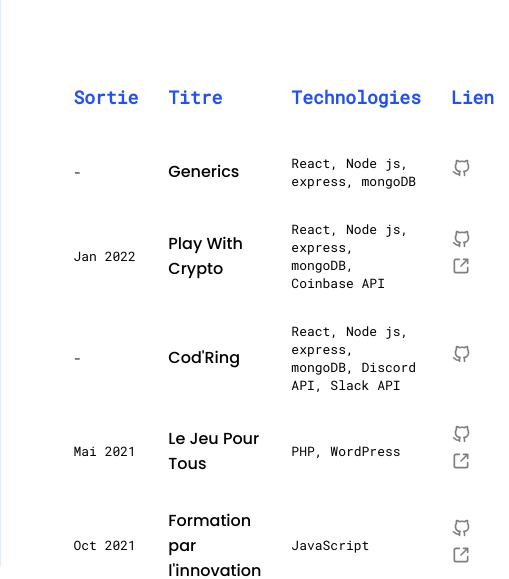
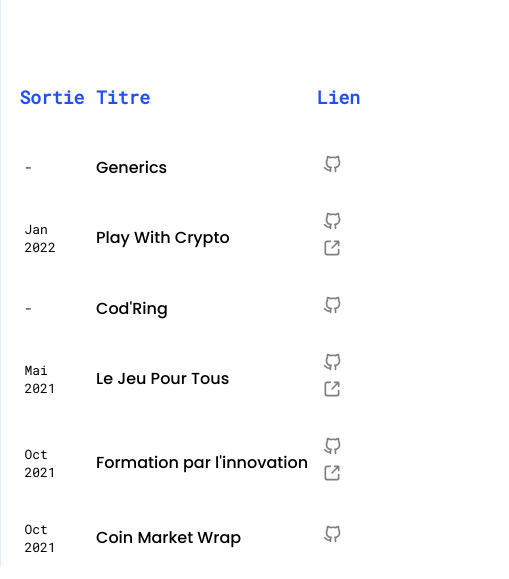
Before and after one commit to ugo-prenat/portfolio, a React (Create React App) app: page /archive in a window 390 px wide. Shown: the part 280-859 px from the top of the page, 509 px wide, since content can reach past the window. Built offline with nearby package versions, Linux system fonts and the light colour scheme.

Commit message:
responsive archive page

```diff
--- a/src/components/archivePage/ProjectList.jsx
+++ b/src/components/archivePage/ProjectList.jsx
@@ -12,10 +12,10 @@ export default function ProjectsList() {
       <table>
         <thead>
           <tr>
-            <th>Sortie</th>
-            <th>Titre</th>
-            <th>Technologies</th>
-            <th>Lien</th>
+            <th className={css.release}>Sortie</th>
+            <th className={css.tableTitle}>Titre</th>
+            <th className={css.technologies}>Technologies</th>
+            <th className={css.links}>Lien</th>
           </tr>
         </thead>
 
--- a/src/styles/archive.module.css
+++ b/src/styles/archive.module.css
@@ -35,6 +35,9 @@ table {
 th, td {
   padding: 15px 15px;
 }
+th.links {
+  padding-right: 0;
+}
 tr {
   padding: 10px
 }
@@ -65,6 +68,8 @@ td.projectTechnos, td.projectDate {
 td svg {
   width: 20px;
   height: 20px;
+}
+td a:first-of-type svg {
   margin-right: 10px;
 }
 td svg path {
@@ -79,3 +84,40 @@ td svg path {
   opacity: 1;
   transform: translateX(0);
 }
+@media screen and (max-width: 1300px) {
+  .projectList, .title {
+    width: 80%;
+  }
+}
+@media screen and (max-width: 1130px) {
+  .projectList, .title {
+    width: 90%;
+  }
+}
+@media screen and (max-width: 1000px) {
+  td {
+    padding: 15px 5px;
+  }
+  td a:first-of-type svg {
+    margin-right: 5px;
+  }
+}
+@media screen and (max-width: 700px) {
+  th.technologies {
+    display: none;
+  }
+  td.projectTechnos {
+    display: none;
+  }
+}
+@media screen and (max-width: 500px) {
+  th.release {
+    padding: 15px 0 30px;
+  }
+  th.tableTitle {
+    padding-left: 5px;
+  }
+  th.links {
+    padding-left: 0;
+  }
+}
```
